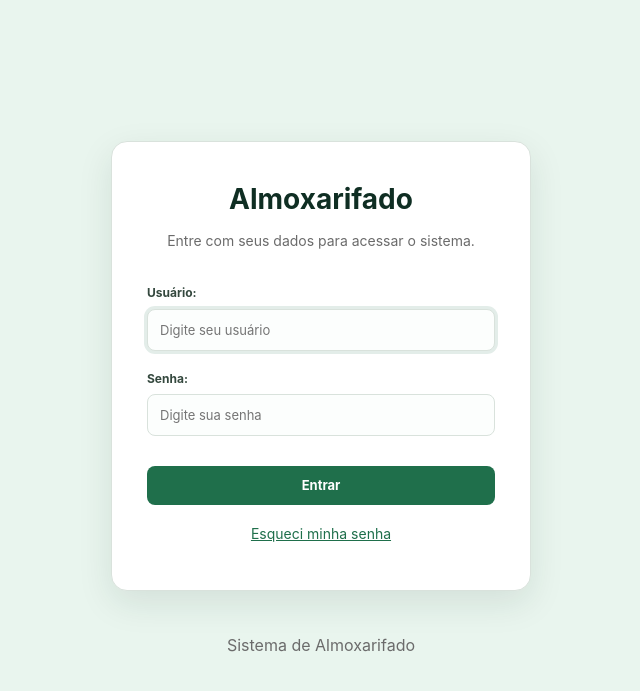
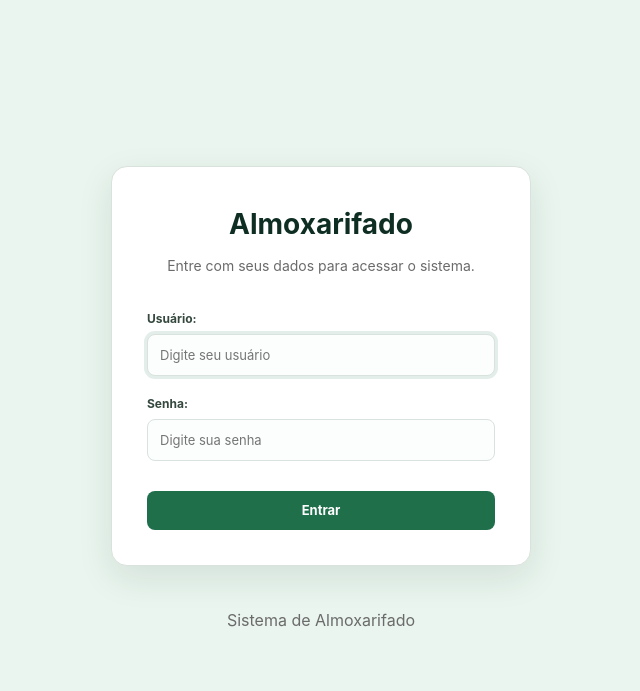
Before and after one commit to josemarcus1810/DS, a Flask app: page /login.html in a window 1280 px wide. Shown: the top 691 px of the page, without its empty margins (319-959 px from the left). Run offline with Flask 3, Linux system fonts and the light colour scheme.

Commit message:
Update login.html

```diff
--- a/templates/login.html
+++ b/templates/login.html
@@ -1,3 +1,4 @@
+
 <!DOCTYPE html>
 <html lang="pt-BR">
 <head>
@@ -21,6 +22,7 @@
             {% endfor %}
 
             <form action="{{ url_for('login') }}" method="post" class="formulario-login">
+
                 <input type="hidden" name="csrf_token" value="{{ csrf_token() }}">
 
                 <div class="campo">
@@ -53,10 +55,6 @@
                 <button type="submit">Entrar</button>
 
             </form>
-
-            <p class="login-link">
-                <a href="{{ url_for('esqueci_senha') }}">Esqueci minha senha</a>
-            </p>
         </section>
 
         <footer class="login-footer">
```
Lines whose indentation alone changed are shown as unchanged.
